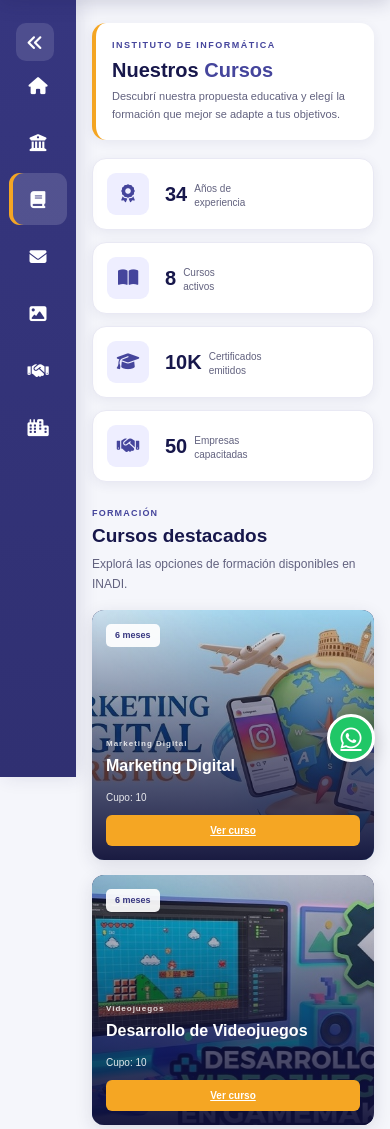
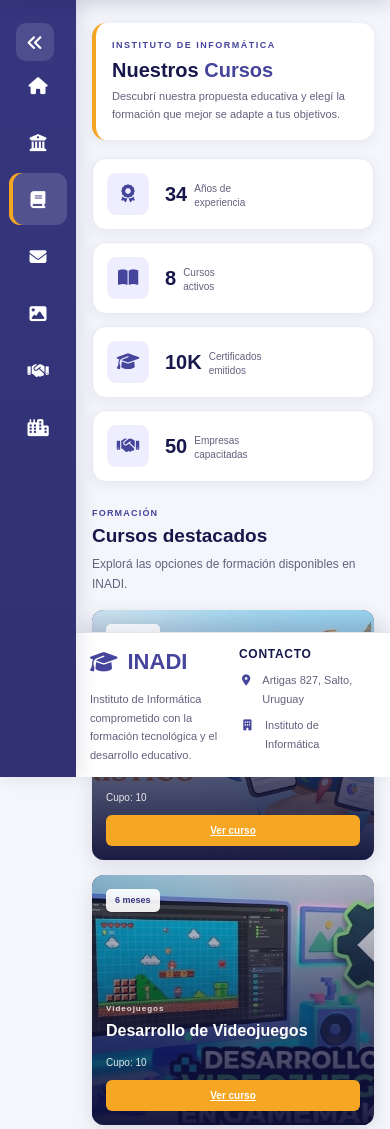
Before and after one commit to MrLuksR/Proyecto-INSOFT, a PHP site: page /Proyecto-INSOFT/Cursos/cursosindex.php in a window 390 px wide. Shown: the part 67-1196 px from the top of the page. Run offline with PHP 8.4, Linux system fonts and the light colour scheme; data comes from the database, SQL or seed files in the repository; some libraries are stand-ins or nearby versions.

Commit message:
Solución a barra superior

```diff
--- a/Inicio/CSS/stylesinicio.css
+++ b/Inicio/CSS/stylesinicio.css
@@ -2469,3 +2469,88 @@ footer {
         max-width: calc(100vw - 24px) !important;
     }
 }
+
+
+
+/* ==========================================================
+   INADI | BARRAS FIJAS EN INICIO
+   La topbar y el menú lateral permanecen visibles al desplazarse.
+   El footer queda anclado abajo, con scroll propio si es necesario.
+   ========================================================== */
+
+/* IMPORTANTE: corrige la regla anterior que convertía la topbar
+   en position: relative y hacía que desapareciera al hacer scroll. */
+.topbar {
+    position: fixed !important;
+    top: 0 !important;
+    left: 0 !important;
+    right: 0 !important;
+    bottom: auto !important;
+    height: var(--topbar-height) !important;
+    z-index: 10000 !important;
+}
+
+/* Menú lateral fijo desde debajo de la barra superior hasta abajo. */
+.sidebar {
+    position: fixed !important;
+    top: var(--topbar-height) !important;
+    left: 0 !important;
+    bottom: 0 !important;
+    height: auto !important;
+    z-index: 9000 !important;
+}
+
+/* Deja espacio al final del contenido para que el footer fijo
+   no tape las últimas secciones de la página. */
+.content {
+    padding-bottom: 200px;
+}
+
+/* Footer fijo en la parte inferior, a la derecha del menú lateral. */
+footer {
+    position: fixed !important;
+    left: var(--sidebar-width) !important;
+    right: 0 !important;
+    bottom: 0 !important;
+    margin-left: 0 !important;
+    width: auto !important;
+    max-height: 190px;
+    overflow-x: hidden;
+    overflow-y: auto;
+    z-index: 8000 !important;
+    box-shadow: 0 -5px 18px rgba(25, 25, 80, .10);
+    padding: 18px 28px;
+}
+
+/* Al contraer el menú lateral, el footer acompaña el nuevo ancho. */
+body.sidebar-collapsed footer {
+    left: var(--sidebar-mini-width) !important;
+    margin-left: 0 !important;
+}
+
+/* En pantallas pequeñas se conserva el menú lateral angosto. */
+@media (max-width: 760px) {
+    footer {
+        left: var(--sidebar-mini-width) !important;
+        max-height: 145px;
+        padding: 12px 14px;
+    }
+
+    .content {
+        padding-bottom: 155px;
+    }
+
+    .footer-content {
+        grid-template-columns: repeat(2, minmax(0, 1fr));
+        gap: 12px;
+    }
+
+    .footer-description,
+    .footer-column p {
+        font-size: 11px;
+    }
+
+    .footer-column h3 {
+        font-size: 12px;
+    }
+}
```
